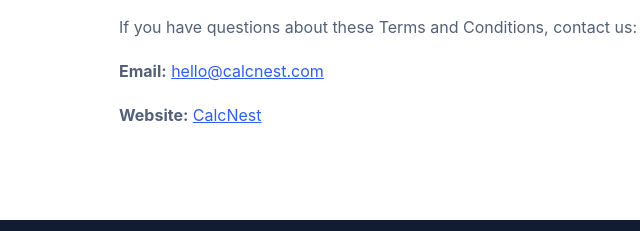
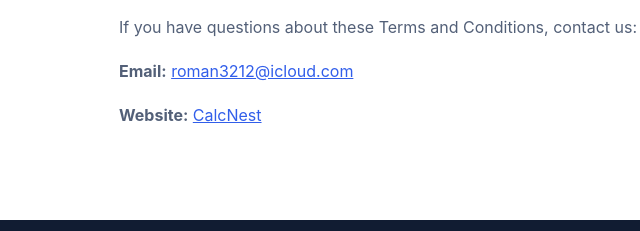
Before and after one commit to abdullahweb101/calcnest, a plain HTML site: page terms-and-conditions.html in a window 1280 px wide. Shown: the part 3793-4024 px from the top of the page, 21-661 px from the left. Drawn offline with Linux system fonts and the light colour scheme.

Commit message:
Update terms-and-conditions.html

```diff
--- a/terms-and-conditions.html
+++ b/terms-and-conditions.html
@@ -336,7 +336,7 @@
   </p>
   <p>
     <strong>Email:</strong>
-    <a href="mailto:hello@calcnest.com">hello@calcnest.com</a>
+    <a href="mailto:hello@calcnest.com">roman3212@icloud.com</a>
   </p>
   <p>
     <strong>Website:</strong>
```
